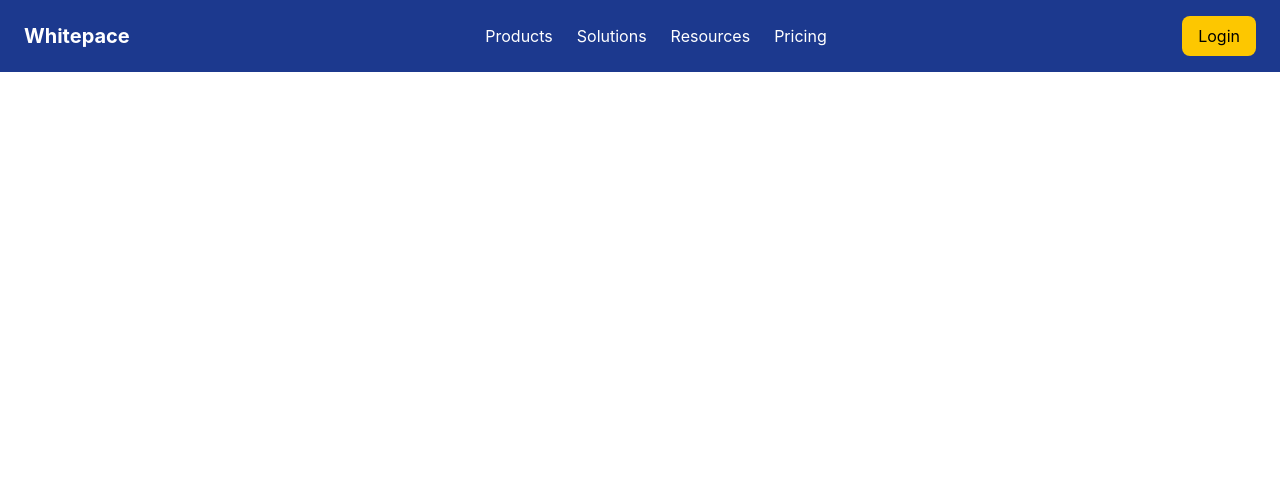
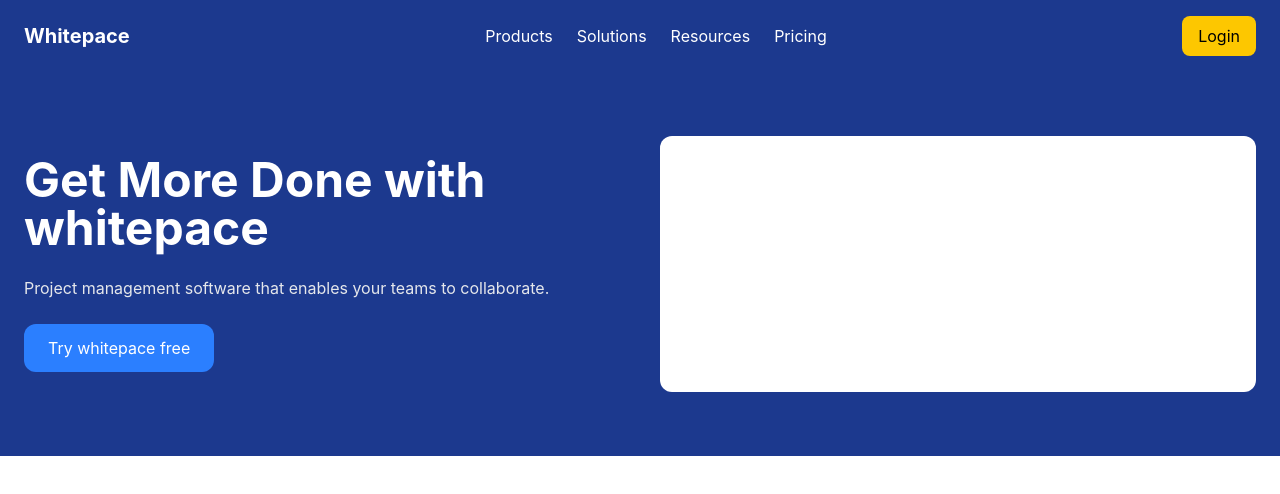
Before and after one commit to shameer125/React-Tailwind-Landing-Page, a React (Vite) app: page / in a window 1280 px wide. Shown: the top 494 px of the page. Built offline with nearby package versions, Linux system fonts and the light colour scheme.

Commit message:
Adding Hero section

```diff
--- a/src/App.jsx
+++ b/src/App.jsx
@@ -1,10 +1,12 @@
 import React from 'react'
 import Navbar from './components/Navbar';
+import Hero from './components/Hero';
 
 const App = () => {
   return (
     <div className='font-sans'>
       <Navbar />
+      <Hero/>
     </div>
   )
 }
--- a/src/components/Hero.jsx
+++ b/src/components/Hero.jsx
@@ -0,0 +1,22 @@
+import React from 'react'
+
+const Hero = () => {
+  return (
+    <section className="bg-blue-900 text-white px-6 py-16 grid md:grid-cols-2 gap-10 items-center">
+      <div>
+        <h1 className="text-4xl md:text-5xl font-bold mb-6">
+          Get More Done with whitepace
+        </h1>
+        <p className="mb-6 text-gray-200">
+          Project management software that enables your teams to collaborate.
+        </p>
+        <button className="bg-blue-500 px-6 py-3 rounded-xl">
+          Try whitepace free
+        </button>
+      </div>
+      <div className="bg-white h-64 rounded-xl"></div>
+    </section>
+  );
+}
+
+export default Hero
```
